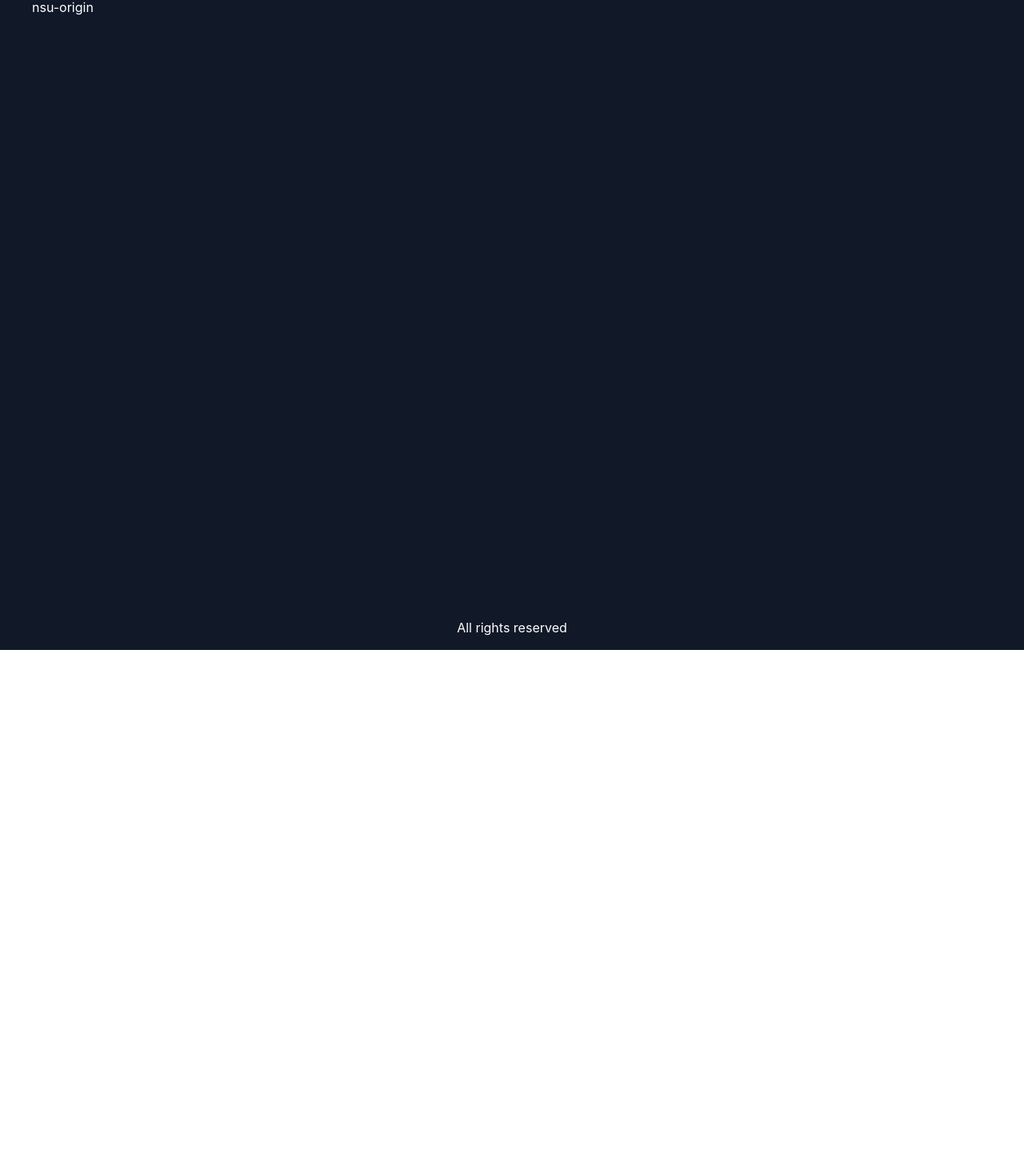
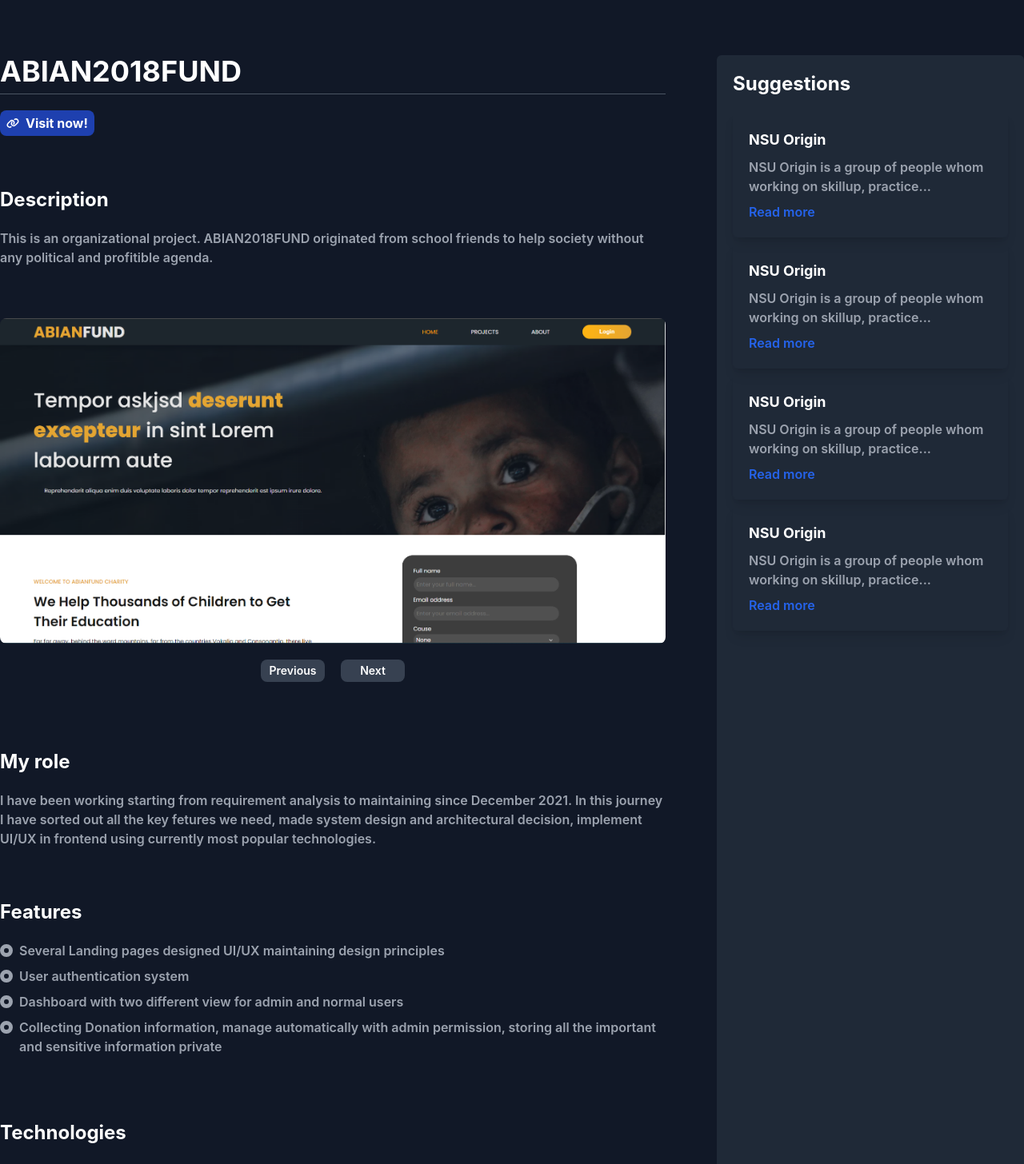
Before and after one commit to musiur/musiur-portfolio, a Next.js app: page /projects/nsu-origin in a window 1280 px wide. Shown: the part 113-1569 px from the top of the page at 80% size. Before the commit the page ends 926 px from the top, so only its background shows below. Built offline with nearby package versions, Linux system fonts and the light colour scheme.

Commit message:
project page design done

```diff
--- a/pages/projects/[project].js
+++ b/pages/projects/[project].js
@@ -1,10 +1,126 @@
+import { faCircleDot, faLink } from "@fortawesome/free-solid-svg-icons";
+import { FontAwesomeIcon } from "@fortawesome/react-fontawesome";
+import Link from "next/link";
 import { useRouter } from "next/router";
+import Carousel from "../../components/Carousel";
+import ImagesFromFolder from "../../utils/ImagesFromFolder";
+
+const iconDimention = "w-4 h-4";
+const WebsiteLink = <FontAwesomeIcon icon={faLink} className={iconDimention} />;
+const CircleDot = (
+  <FontAwesomeIcon icon={faCircleDot} className={iconDimention} />
+);
+
+const Abian2018Images = ImagesFromFolder(
+  require.context("/static/projects/abian2018", false, /\.(png|jpe?g|svg)$/)
+);
+const Abian2018Features = [
+  "Several Landing pages designed UI/UX maintaining design principles",
+  "User authentication system",
+  "Dashboard with two different view for admin and normal users",
+  "Collecting Donation information, manage automatically with admin permission, storing all the important and sensitive information private",
+];
 const Project = () => {
-    const router = useRouter();
-    const slug = router.query.project;
-    return (
-        <div className="project__container">{slug}</div>
-    )
-}
+  const router = useRouter();
+  const slug = router.query.project;
+  return (
+    <div className="project__container">
+      <div className="pc__canvas">
+        <div className="pcc__container">
+          <div className="pccc__showcase">
+            <div>
+              <h1>ABIAN2018FUND</h1>
+              <a
+                href="https://abian2018.org"
+                target="_blank"
+                rel="noopener noreferrer"
+              >
+                <p className="pcccs_link">
+                  {WebsiteLink}
+                  <span>Visit now!</span>
+                </p>
+              </a>
+            </div>
+            <div>
+              <h3>Description</h3>
+              <p>
+                This is an organizational project. ABIAN2018FUND originated from
+                school friends to help society without any political and
+                profitible agenda.
+              </p>
+            </div>
+            <Carousel props={Abian2018Images} />
+
+            <div>
+              <h3>My role</h3>
+              <p>
+                I have been working starting from requirement analysis to
+                maintaining since December 2021. In this journey I have sorted
+                out all the key fetures we need, made system design and
+                architectural decision, implement UI/UX in frontend using
+                currently most popular technologies.
+              </p>
+            </div>
+            <div>
+              <h3>Features</h3>
+              <ul>
+                {Abian2018Features.map((feature, i) => {
+                  return (
+                    <li key={i}>
+                      <span>{CircleDot}</span>
+                      <span>{feature}</span>
+                    </li>
+                  );
+                })}
+              </ul>
+            </div>
+
+            <div>
+              <h3>Technologies</h3>
+              <p>React, Next.js, Node JS, SCSS, etc.</p>
+            </div>
+          </div>
+          <div className="pccc__suggestion">
+            <h2>Suggestions</h2>
+            <ul>
+              <li>
+                <h3>NSU Origin</h3>
+                <p>
+                  NSU Origin is a group of people whom working on skillup,
+                  practice...
+                </p>
+                <Link href="/projects/nsu-origin">Read more</Link>
+              </li>
+              <li>
+                <h3>NSU Origin</h3>
+                <p>
+                  NSU Origin is a group of people whom working on skillup,
+                  practice...
+                </p>
+                <Link href="/projects/nsu-origin">Read more</Link>
+              </li>
+              <li>
+                <h3>NSU Origin</h3>
+                <p>
+                  NSU Origin is a group of people whom working on skillup,
+                  practice...
+                </p>
+                <Link href="/projects/nsu-origin">Read more</Link>
+              </li>
+              <li>
+                <h3>NSU Origin</h3>
+                <p>
+                  NSU Origin is a group of people whom working on skillup,
+                  practice...
+                </p>
+                <Link href="/projects/nsu-origin">Read more</Link>
+              </li>
+            </ul>
+          </div>
+        </div>
+      </div>
+    </div>
+  );
+};
 
 export default Project;
--- a/pages/projects/index.js
+++ b/pages/projects/index.js
@@ -4,10 +4,7 @@ import {
   faCrown
 } from "@fortawesome/free-solid-svg-icons";
 import { FontAwesomeIcon } from "@fortawesome/react-fontawesome";
-import Link from "next/link";
-import Carousel from "../../components/Carousel";
-import SkeletonLoader from "../../components/skeletonLoaders/SkeletonLoader";
-import ImagesFromFolder from "../../utils/ImagesFromFolder";
+import ProjectCard from "../../components/ProjectCard";
 
 const iconDimention = "w-4 h-4";
 const Crown = <FontAwesomeIcon icon={faCrown} className={iconDimention} />;
@@ -36,26 +33,46 @@ const categories = [
   },
 ];
 
-const Abian2018Images = ImagesFromFolder(
-  require.context("/static/projects/abian2018", false, /\.(png|jpe?g|svg)$/)
-);
+const WorkingProjects = [
+  {
+    title: "ABIAN2018FUND",
+    image: "/static/home/abian2018.png",
+    link: "/projects/abian2018",
+    description:
+      "This is an organizational project. ABIAN2018FUND originated from school friends to help society without any political and profitible agenda.",
+  },
+  {
+    title: "musiur",
+    image: "/static/home/musiur.png",
+    link: "/projects/musiur",
+    description:
+      "This is my personal Portfolio site where I will includes latest information about my skills, works and other contribution to the programming communities.",
+  },
+  {
+    title: "NSU Origin",
+    image: "/static/home/nsuorigin.png",
+    link: "/projects/nsu-origin",
+    description:
+      "NSU Origin is a Group of people from North South University work together to skillup, participate in national and international compitition and enrich technological knowlege within tech anthutistic communities",
+  },
+];
 
 const Projects = () => {
   return (
     <div className="projects__container">
       <div>
-        <div className="pc__side_nav">
+        <div className="psc__side_nav">
           <h2>Project Category</h2>
           <ul>
             {categories.map((category, i) => {
               const { title, icon, amount } = category;
               return (
                 <li key={i}>
-                  <div className="pcsn__option">
+                  <div className="pscsn__option">
                     <>{icon}</>
                     <p>{title}</p>
                   </div>
-                  <div className="pcsn__badge">
+                  <div className="pscsn__badge">
                     <span>{amount > 10 ? "10+" : amount}</span>
                   </div>
                 </li>
@@ -63,43 +80,12 @@ const Projects = () => {
             })}
           </ul>
         </div>
-        <div className="pc__canvas">
-          <div className="pcc__container">
-            <div className="pccc__showcase">
-              {/* <SkeletonLoader /> */}
-              <Carousel props={Abian2018Images} />
-            </div>
-            <div className="pccc__suggestion">
-              <h2>Suggestions</h2>
-              <ul>
-                <li>
-                  <h3>NSU Origin</h3>
-                  <p>
-                    NSU Origin is a group of people whom working on skillup,
-                    practice...
-                  </p>
-                  <Link href="/projects/nsu-origin">Read more</Link>
-                </li>
-                <li>
-                  {/* <h3>NSU Origin</h3>
-                  <p>
-                    NSU Origin is a group of people whom working on skillup,
-                    practice...
-                  </p>
-                  <Link href="/projects/nsu-origin">Read more</Link> */}
-                  <SkeletonLoader />
-                </li>
-                <li>
-                  {/* <h3>NSU Origin</h3>
-                  <p>
-                    NSU Origin is a group of people whom working on skillup,
-                    practice...
-                  </p>
-                  <Link href="/projects/nsu-origin">Read more</Link> */}
-                  <SkeletonLoader />
-                </li>
-              </ul>
-            </div>
+        <div className="psc__canvas">
+          <h2>Personal Projects</h2>
+          <div className="pscc_container">
+            {WorkingProjects.map((projectData, i) => {
+              return <ProjectCard props={projectData} key={i} />;
+            })}
           </div>
         </div>
       </div>
--- a/styles/components/projectCard.scss
+++ b/styles/components/projectCard.scss
@@ -29,6 +29,7 @@
     p {
         @extend .para1;
         width: 100% !important;
+        @apply pb-5;
     }
 
     button {
--- a/styles/pages/projects/project.scss
+++ b/styles/pages/projects/project.scss
@@ -2,5 +2,89 @@
 
 .project__container {
     min-height: 100vh;
-    @apply bg-bg-dark text-white p-10;
+    @apply bg-bg-dark text-white;
+
+    @extend .section;
+
+    h1 {
+        @extend .heading1;
+    }
+    h2 {
+        @extend .heading3;
+    }
+
+    h3 {
+        @extend .heading3;
+    }
+
+    p,
+    li {
+        @apply text-gray-400 font-semibold;
+    }
 }
+
+.pc__canvas {
+    @apply container mx-auto col-span-9 rounded-lg p-2 lg:p-0;
+
+    @media (max-width: 1024px) {
+        @apply col-span-12;
+    }
+}
+
+.pcc__container {
+    @apply grid grid-cols-12 gap-16;
+}
+
+.pccc__showcase {
+    @apply col-span-8 rounded-md flex flex-col gap-16;
+
+    @media (max-width: 1024px) {
+        @apply col-span-12;
+    }
+    h1 {
+        @apply pb-2 border-b border-gray-600;
+    }
+
+    h3 {
+        @apply pb-5;
+    }
+
+    ul {
+        @apply pb-2;
+        li {
+            @apply flex flex-row items-start gap-2 pb-2;
+        }
+    }
+
+    a {
+        @apply inline-block mt-5;
+    }
+    .pcccs_link {
+        @apply flex flex-row items-center gap-2 bg-blue-800 text-white px-2 py-1 rounded-lg hover:underline font-bold;
+    }
+}
+
+.pccc__suggestion {
+    @apply col-span-4 rounded-md h-full bg-gray-800 p-2 lg:p-5;
+
+    @media (max-width: 1024px) {
+        @apply col-span-12;
+    }
+
+    ul {
+        @apply mt-5;
+
+        li {
+            @apply mb-2 p-2 lg:p-5 rounded-md hover:bg-gray-700 shadow-lg hover:shadow-xl;
+
+            h3 {
+                @extend .heading4;
+                @apply pb-2;
+            }
+
+            p {
+                @apply pb-2;
+            }
+        }
+    }
+}
--- a/styles/pages/projects/projects.scss
+++ b/styles/pages/projects/projects.scss
@@ -14,7 +14,7 @@
     @apply container mx-auto grid grid-cols-12 gap-5;
 }
 
-.pc__side_nav {
+.psc__side_nav {
     @apply col-span-3 rounded-lg bg-gray-800 p-2 lg:p-5;
 
     ul {
@@ -23,10 +23,10 @@
         li {
             @apply mb-2 p-2 rounded-md hover:bg-gray-700 hover:text-white cursor-none sm:cursor-pointer flex flex-row justify-between items-center gap-2;
 
-            .pcsn__option {
+            .pscsn__option {
                 @apply flex flex-row justify-start items-center gap-2;
             }
-            .pcsn__badge {
+            .pscsn__badge {
                 @apply bg-gray-700 rounded-full h-8 w-8 flex justify-center items-center;
 
                 span {
@@ -45,7 +45,7 @@
     }
 }
 
-.pc__canvas {
+.psc__canvas {
     @apply col-span-9 rounded-lg bg-gray-800 p-2 lg:p-5;
 
     @media (max-width: 1024px) {
@@ -53,39 +53,6 @@
     }
 }
 
-.pcc__container {
-    @apply grid grid-cols-12 gap-5;
+.pscc_container {
+    @apply grid grid-cols-1 md:grid-cols-2 xl:grid-cols-3 gap-5 py-10 m-2 text-center;
 }
-
-.pccc__showcase {
-    @apply col-span-8 p-2 rounded-md;
-
-    @media (max-width: 1024px) {
-        @apply col-span-12;
-    }
-}
-
-.pccc__suggestion {
-    @apply col-span-4 rounded-md h-full;
-
-    @media (max-width: 1024px) {
-        @apply col-span-12;
-    }
-
-    ul {
-        @apply mt-5;
-
-        li {
-            @apply mb-2 p-2 rounded-md hover:bg-gray-700 shadow-lg hover:shadow-xl;
-
-            h3 {
-                @extend .heading4;
-                @apply pb-2;
-            }
-
-            p {
-                @apply pb-2;
-            }
-        }
-    }
-}
```
